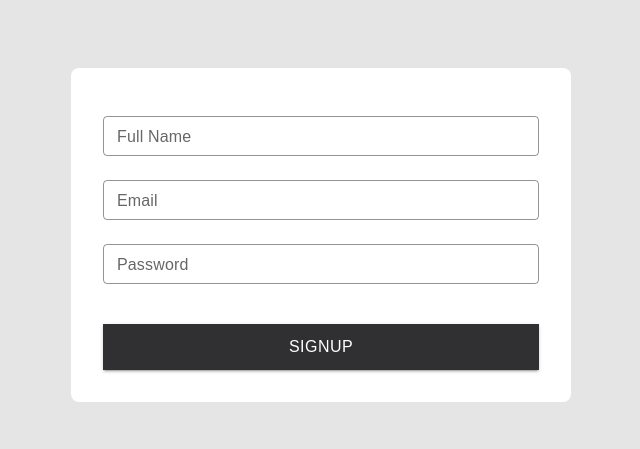
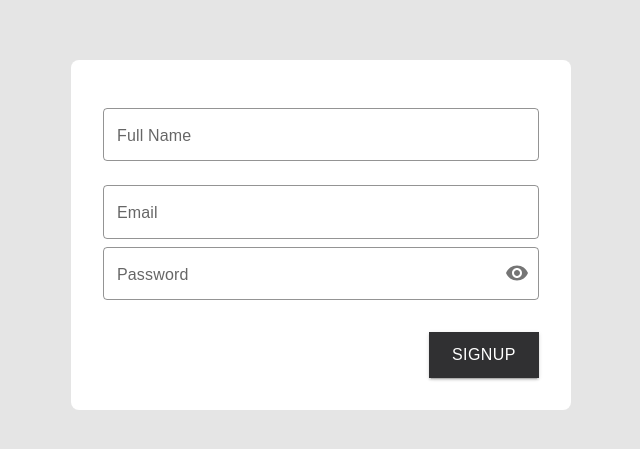
Before and after one commit to b-limitless/test, a React (Create React App) app in the folder frontend/: page /signup in a window 1280 px wide. Shown: the part 165-614 px from the top of the page, without its empty margins (319-959 px from the left). Built offline with nearby package versions, Linux system fonts and the light colour scheme.

Commit message:
adding simple dashboard layout

```diff
--- a/frontend/src/common/DynamicForm/index.tsx
+++ b/frontend/src/common/DynamicForm/index.tsx
@@ -1,12 +1,12 @@
 import CustomLoadingButton from "components/Button/LoadingButton";
 import { LoadingButton } from "@mui/lab";
 import { Grid2 } from "@mui/material";
-import { Input } from "components/Input";
+import { Input, InputAdornments } from "components/Input";
 
 interface FieldSchema {
   field: string;
   label: string;
-  type: "text" | "textarea" | "button";
+  type: "text" | "textarea" | "button" | "password";
   colSpan: number;
 }
 
@@ -54,6 +54,24 @@ const DynamicForm: React.FC<DynamicFormProps> = ({
               />
             )}
 
+{field.type === "password" && (
+              <InputAdornments
+                label={field.label}
+                name={field.field}
+                value={formData[field.field] || ""}
+                onChange={(e: any) =>
+                  setFormData({ ...formData, [field.field]: e.target.value })
+                }
+                fullWidth
+                margin="normal"
+                error={!!error}
+                helperText={error}
+              />
+            )}
+
+
+
+
             {field.type === "button" && (
               <Grid2 container justifyContent="flex-end" component="div" mt={'2rem'}>
                 <CustomLoadingButton
--- a/frontend/src/components/Button/style.ts
+++ b/frontend/src/components/Button/style.ts
@@ -29,9 +29,8 @@ export const styles = (variant: variantType) => {
   return {
     background: background,
     borderRadius: "0px",
-    padding: "12px 0",
+    padding: "12px 22px",
     color: color,
-    width: "100%",
     opacity: 0.9,
     fontFamily: "Figtree, sans-serif",
     fontSize: "16px",
--- a/frontend/src/components/Input/Input.tsx
+++ b/frontend/src/components/Input/Input.tsx
@@ -7,5 +7,5 @@ interface InputInterfae {
 }
 
 export default function Input({ ...rest }: InputInterfae) {
-  return <TextField sx={style} size="small" {...rest}></TextField>;
+  return <TextField sx={style} size="medium" {...rest}></TextField>;
 }
--- a/frontend/src/components/Input/InputAdornments.tsx
+++ b/frontend/src/components/Input/InputAdornments.tsx
@@ -1,13 +1,8 @@
-import Visibility from "@mui/icons-material/Visibility";
-import VisibilityOff from "@mui/icons-material/VisibilityOff";
-import { FormHelperText } from "@mui/material";
-import FormControl from "@mui/material/FormControl";
-import IconButton from "@mui/material/IconButton";
-import InputAdornment from "@mui/material/InputAdornment";
-import InputLabel from "@mui/material/InputLabel";
-import OutlinedInput from "@mui/material/OutlinedInput";
+import { Visibility, VisibilityOff } from "@mui/icons-material";
+import { FormHelperText, FormControl, IconButton, InputAdornment, InputLabel, OutlinedInput } from "@mui/material";
 import * as React from "react";
 import { colors } from "config/colors";
+import { style } from "./style";
 
 interface InputAdornmentsProps {
   formControlProps?: any; // You can define a more specific type if you know the structure
@@ -35,12 +30,13 @@ export default function InputAdornments({
   };
 
   return (
-    <FormControl {...formControlProps} variant="outlined">
+    <FormControl {...formControlProps} variant="outlined" sx={style}>
       <InputLabel htmlFor="outlined-adornment-password">{label}</InputLabel>
       <OutlinedInput
         {...props}
-        id="outlined-adornment-password"
+        id="password-field"
         type={showPassword ? "text" : "password"}
+        size="medium"
         endAdornment={
           <InputAdornment position="end">
             <IconButton
@@ -55,7 +51,7 @@ export default function InputAdornments({
         }
       />
       {error && (
-        <FormHelperText sx={{ color: `${colors.red}` }}>
+        <FormHelperText sx={{ color: colors.red }}>
           {helperText}
         </FormHelperText>
       )}
--- a/frontend/src/components/Input/style.ts
+++ b/frontend/src/components/Input/style.ts
@@ -1,18 +1,17 @@
 import { colors } from "config/colors";
 
 export const style: any = {
-  "& .MuiTextField-root": {
-    fontFamily: "Poppins, sans-serif !important",
-  },
+  // Apply font family to the root form control and input label
   "&.MuiFormControl-root": {
     width: "100%",
-
     fontFamily: "Poppins, sans-serif !important",
   },
   "& .MuiInputLabel-root": {
     fontFamily: "Poppins, sans-serif !important",
   },
-  "&.MuiInputBase-input": {
+
+  // Style for the input field when focused
+  "& .MuiInputBase-input": {
     borderRadius: "6px",
     fontWeight: "400",
     fontSize: "14px",
@@ -22,12 +21,15 @@ export const style: any = {
     width: "100%",
     fontFamily: "Poppins, sans-serif !important",
   },
-  "& label.Mui-focused": {
+
+  // When label is focused, apply color and adjust background on focus
+  "& .MuiInputLabel-root.Mui-focused": {
     color: colors.primary,
+    backgroundColor: "#fff",  // Add a background to make the label shift up clearly
+    padding: "0 5px",  // Optional padding adjustment to make the label shift more cleanly
   },
-  "& .MuiInput-underline:after": {
-    borderBottomColor: colors.primary,
-  },
+
+  // Focus state of the input underline
   "& .MuiOutlinedInput-root": {
     "& fieldset": {
       borderColor: colors.lightGray,
@@ -40,7 +42,14 @@ export const style: any = {
       borderColor: colors.primary,
     },
   },
+
+  // When helper text is present, style the text
   "& .MuiFormHelperText-root": {
     fontFamily: "Poppins, sans-serif !important",
   },
+
+  // Make sure the helper text is styled correctly
+  "& .MuiFormHelperText-root.Mui-error": {
+    color: colors.red,
+  },
 };
--- a/frontend/src/config/colors.ts
+++ b/frontend/src/config/colors.ts
@@ -9,5 +9,5 @@ export const colors = {
 }
 
 export const fonts =  {
-    secondaryFontFamily: "'Figtree', sans-serif"
+    secondaryFontFamily: "Poppins, sans-serif"
 }
--- a/frontend/src/pages/auth/signup/user-schema.ts
+++ b/frontend/src/pages/auth/signup/user-schema.ts
@@ -21,7 +21,7 @@ export const userSchema:any = [
   {
     field: "password",
     label: "Password",
-    type: "text",
+    type: "password",
     colSpan: 12,
     regex: passwordRegex,
     errorMessage:
--- /dev/null
+++ b/frontend/src/pages/dashboard/dashboard.scss
@@ -0,0 +1,24 @@
+.dashboard {
+    min-width: 100vw;
+    min-height: 100vh;
+    width: 100%;
+    height: 100%;
+    display: grid;
+    place-items: center;
+
+    .welcome {
+        padding: 2rem;
+        width: inherit;
+        height: inherit;
+        max-width: 900px;
+        height: 90vh;
+        background-color: #fff;
+        display: flex;
+        // flex-direction: column;
+        align-items: flex-start;
+
+        h1 {
+            margin-right: auto;
+        }
+    }
+}
--- a/frontend/src/pages/dashboard/index.tsx
+++ b/frontend/src/pages/dashboard/index.tsx
@@ -1,8 +1,18 @@
 import useCurrentUser from "hooks/useCurrentUser";
+import "./dashboard.scss";
+import Button from "components/Button";
 
 export default function Dashboard() {
   // Lets make request to get the current user
 
   useCurrentUser();
-  return <div>Dashboard</div>;
+  return (
+    <div className="dashboard">
+      <div className="welcome">
+        <h1>Welcome to the application.</h1>
+
+        <Button variant="secondary" text="logout" />
+      </div>
+    </div>
+  );
 }
--- a/frontend/src/utils/request.ts
+++ b/frontend/src/utils/request.ts
@@ -31,8 +31,6 @@ export const request = async ({
   let service = axios.create({ withCredentials: true });
   service.interceptors.response.use(handleSuccess, handleError);
 
-  console.log('navigations', navigations)
-
   try {
     const response = await service[method](url, body as object);
     return response.data;
```
